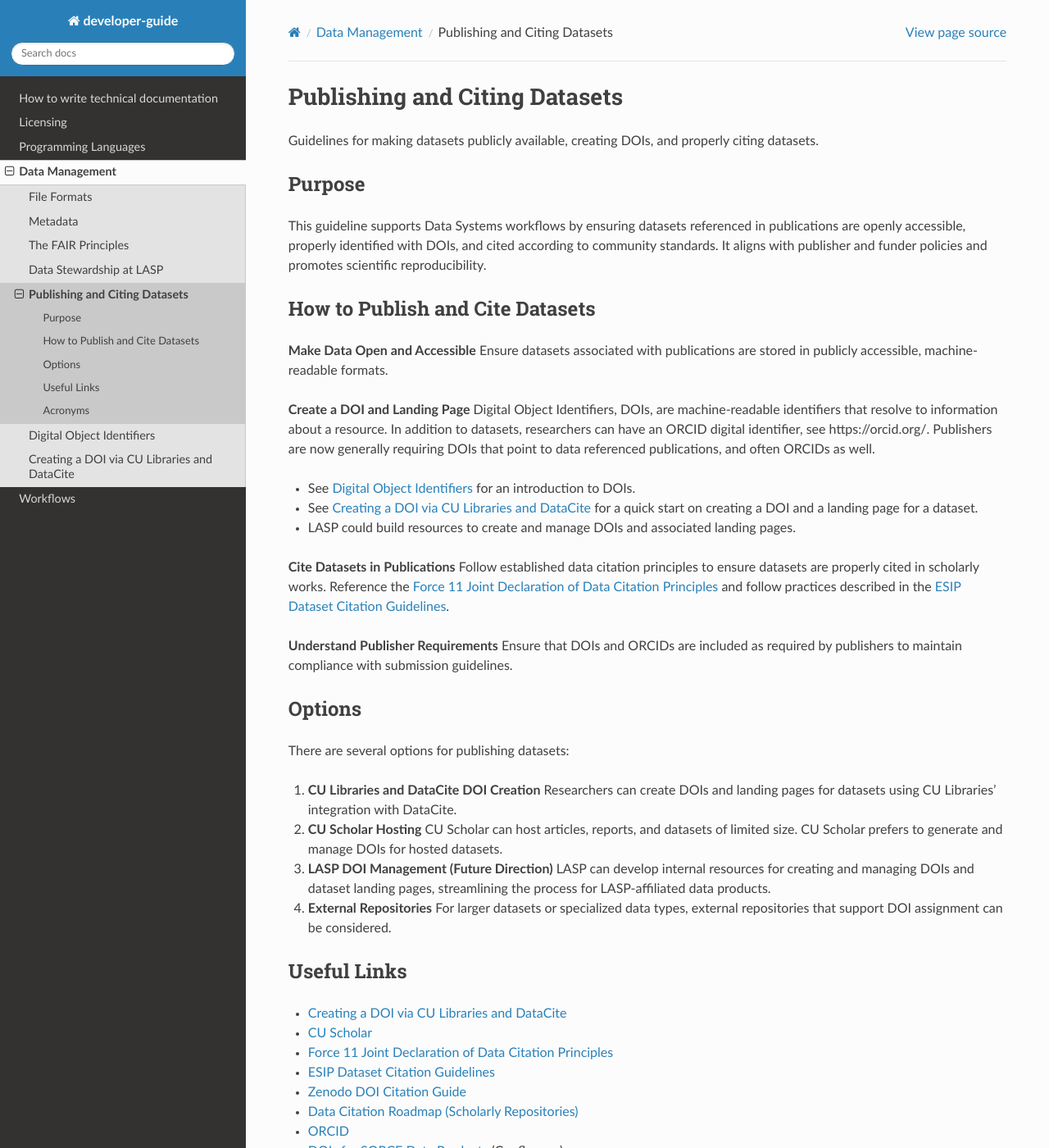
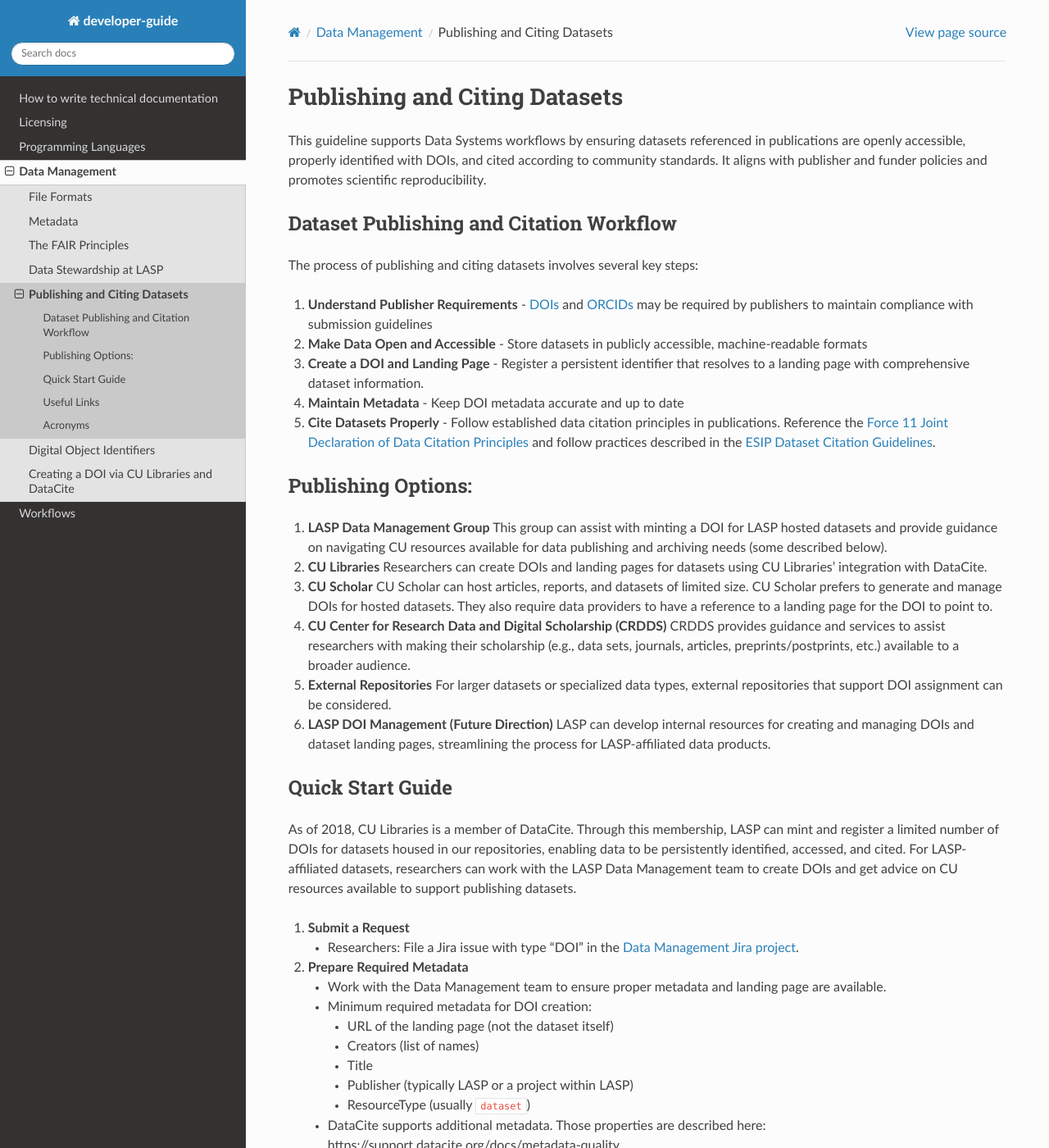
Before and after one commit to lasp/developer-guide, a Sphinx documentation site: the page built from docs/source/data_management/citing_and_publishing_datasets.md, in a window 1280 px wide and 1400 px high. Shown: the whole window at 82% size. Built offline with Sphinx 7.4.7 and the Read the Docs theme 3.1.0, drawn with Linux system fonts in a browser that asks for light colours; pages that are not in the unit, such as notebooks, are missing from menus; some of the changed text lies outside the part shown.

Commit message:
Update dataset citation guide to be more comprehensive and include LASP resources for assisting with this process

```diff
--- a/docs/source/data_management/citing_and_publishing_datasets.md
+++ b/docs/source/data_management/citing_and_publishing_datasets.md
@@ -1,69 +1,118 @@
 # Publishing and Citing Datasets
-
-Guidelines for making datasets publicly available, creating DOIs, and properly citing datasets.
-
-## Purpose
 
 This guideline supports Data Systems workflows by ensuring datasets referenced in publications are
 openly accessible, properly identified with DOIs, and cited according to community standards. It
 aligns with publisher and funder policies and promotes scientific reproducibility.
 
-## How to Publish and Cite Datasets
+## Dataset Publishing and Citation Workflow
+The process of publishing and citing datasets involves several key steps:
 
-**Make Data Open and Accessible**
-   Ensure datasets associated with publications are stored in publicly accessible, machine-readable formats.
-
-**Create a DOI and Landing Page**
-   Digital Object Identifiers, DOIs, are machine-readable identifiers that resolve to information about a resource.
-   In addition to datasets, researchers can have an ORCID digital identifier, see https://orcid.org/. Publishers are
-   now generally requiring DOIs that point to data referenced publications, and often ORCIDs as well.
-   - See [Digital Object Identifiers](digital_object_identifiers.md) for an introduction to DOIs.
-   - See [Creating a DOI via CU Libraries and DataCite](creating_a_doi.md) for a quick start on creating a DOI and a
-     landing page for a dataset.
-   - LASP could build resources to create and manage DOIs and associated landing pages.
-
-**Cite Datasets in Publications**
-   Follow established data citation principles to ensure datasets are properly cited in scholarly works. Reference
+1. **Understand Publisher Requirements** - [DOIs](digital_object_identifiers.md) and [ORCIDs](https://orcid.org/) may be required by publishers to maintain compliance with submission guidelines
+2. **Make Data Open and Accessible** - Store datasets in publicly accessible, machine-readable formats
+2. **Create a DOI and Landing Page** - Register a persistent identifier that resolves to a landing page with comprehensive dataset information.
+3. **Maintain Metadata** - Keep DOI metadata accurate and up to date
+4. **Cite Datasets Properly** - Follow established data citation principles in publications. Reference
    the [Force 11 Joint Declaration of Data Citation Principles](https://www.force11.org/datacitationprinciples) and
    follow practices described in the [ESIP Dataset Citation Guidelines](https://doi.org/10.6084/m9.figshare.8441816).
 
-**Understand Publisher Requirements**
-   Ensure that DOIs and ORCIDs are included as required by publishers to maintain compliance with submission guidelines.
 
-## Options
+## Publishing Options:
 
-There are several options for publishing datasets:
+1. **LASP Data Management Group**
+   This group can assist with minting a DOI for LASP hosted datasets and provide guidance on navigating CU resources
+   available for data publishing and archiving needs (some described below).
 
-1. **CU Libraries and DataCite DOI Creation**
+2. **CU Libraries**
    Researchers can create DOIs and landing pages for datasets using CU Libraries' integration with DataCite.
 
-2. **CU Scholar Hosting**
+3. **CU Scholar**
    CU Scholar can host articles, reports, and datasets of limited size. CU Scholar prefers to generate and manage DOIs
-   for hosted datasets.
+   for hosted datasets. They also require data providers to have a reference to a landing page for the DOI to point to.
 
-3. **LASP DOI Management (Future Direction)**
+4. **CU Center for Research Data and Digital Scholarship (CRDDS)**
+   CRDDS provides guidance and services to assist researchers with making their scholarship (e.g., data sets, journals,
+   articles, preprints/postprints, etc.) available to a broader audience.
+
+5. **External Repositories**
+   For larger datasets or specialized data types, external repositories that support DOI assignment can be considered.
+
+6. **LASP DOI Management (Future Direction)**
    LASP can develop internal resources for creating and managing DOIs and dataset landing pages, streamlining the
    process for LASP-affiliated data products.
 
-4. **External Repositories**
-   For larger datasets or specialized data types, external repositories that support DOI assignment can be considered.
+## Quick Start Guide
+As of 2018, CU Libraries is a member of DataCite.  Through this membership, LASP can mint and
+register a limited number of DOIs for datasets housed in our repositories, enabling data to be persistently identified,
+accessed, and cited. For LASP-affiliated datasets, researchers can work with the LASP Data Management team
+to create DOIs and get advice on CU resources available to support publishing datasets.
+
+1. **Submit a Request**
+   - Researchers: File a Jira issue with type "DOI" in the [Data Management Jira project](https://jira.lasp.colorado.edu/projects/DATAMAN/).
+
+2. **Prepare Required Metadata**
+   - Work with the Data Management team to ensure proper metadata and landing page are available.
+   - Minimum required metadata for DOI creation:
+     - URL of the landing page (not the dataset itself)
+     - Creators (list of names)
+     - Title
+     - Publisher (typically LASP or a project within LASP)
+     - ResourceType (usually `dataset`)
+   - DataCite supports additional metadata. Those properties are described here: https://support.datacite.org/docs/metadata-quality.
+
+3. **Create DOI via DataCite**
+   - Data Management team logs into [doi.datacite.org](https://doi.datacite.org/) using the `CUB.LASP` repository ID.
+   - Click "DOIs" → "Create DOI (Form)"
+   - Use the form to enter metadata. See full field descriptions at: [DataCite Field Descriptions](https://support.datacite.org/docs/field-descriptions-for-form)
+   - For developers: There is an [API](https://support.datacite.org/docs/api) that reads the full metadata schema.
+
+4. **Maintain DOI Metadata**
+   - Keep DOI metadata up to date in the [DataCite Metadata Store](https://support.datacite.org/docs)
+   - If a dataset is moved, update the registry.
+   - If a dataset is removed, maintain a “tombstone” landing page.
+
+5. **Follow DOI Best Practices**
+   - Use landing pages (not direct links to datasets).
+   - Maintain metadata quality and completeness as information changes.
+   - See [Metadata Guidelines](metadata.md) for dataset metadata requirements.
+
+6. **Adhere to Roles and Responsibilities**
+    LASP (as a DataCite Client) must meet responsibilities outlined in:
+    - [DataCite Community Responsibility](https://support.datacite.org/docs/community-responsibility)
+    - [Data Citation Roadmap for Scholarly Data Repositories](https://www.biorxiv.org/content/biorxiv/early/2017/10/09/097196.full.pdf)
+
+![DataCite_Repository_Guidelines](../_static/repository_obligations_table.png)
+
 
 ## Useful Links
 
-- [Creating a DOI via CU Libraries and DataCite](creating_a_doi.md)
 - [CU Scholar](https://scholar.colorado.edu/about)
+- [CU Center for Research Data and Digital Scholarship (CRDDS)](https://www.colorado.edu/crdds/what-we-do/open-research-publishing)
+- [CU Peta Library](https://www.colorado.edu/petalibrary/)
 - [Force 11 Joint Declaration of Data Citation Principles](https://www.force11.org/datacitationprinciples)
 - [ESIP Dataset Citation Guidelines](https://doi.org/10.6084/m9.figshare.8441816)
 - [Zenodo DOI Citation Guide](https://doi.org/10.5281/zenodo.1451971)
 - [Data Citation Roadmap (Scholarly Repositories)](https://www.biorxiv.org/content/biorxiv/early/2017/10/09/097196.full.pdf)
 - [ORCID](https://orcid.org/)
+- [Intro to Digital Object Identifiers](digital_object_identifiers.md)
+- [DataCite](https://doi.datacite.org/)
+- [Field Descriptions for DOI Form](https://support.datacite.org/docs/field-descriptions-for-form)
+- [DataCite Metadata Quality](https://support.datacite.org/docs/metadata-quality)
+- [DataCite Community Responsibility](https://support.datacite.org/docs/community-responsibility)
+- [Data Citation Roadmap (Scholarly Repositories)](https://www.biorxiv.org/content/biorxiv/early/2017/10/09/097196.full.pdf)
+- [Intro to DataCite REST API](https://support.datacite.org/docs/api)
+- [Metadata Requirements](metadata.md)
+- [NASA EOSDIS DOI Guidelines](https://wiki.earthdata.nasa.gov/display/DOIsforEOSDIS)
+- [Creating a DOI for Software](../workflows/open_source/citing_software.md)
 - [DOIs for SORCE Data Products](https://confluence.lasp.colorado.edu/pages/viewpage.action?pageId=21464459)
   (Confluence)
 
 ## Acronyms
 
+- **API** = Application Programming Interface
+- **CRDDS** = Center for Research Data and Digital Scholarship
 - **DOI** = Digital Object Identifier
+- **NASA** = National Aeronautics and Space Administration
 - **ORCID** = Open Researcher and Contributor ID
 - **ESIP** = Earth Science Information Partners
 
-Credit: Content taken from a Confluence guide written by Anne Wilson and Shawn Polson.
+Credit: Content adapted from Confluence guides written by Anne Wilson, Shawn Polson and Doug Lindholm.
```
